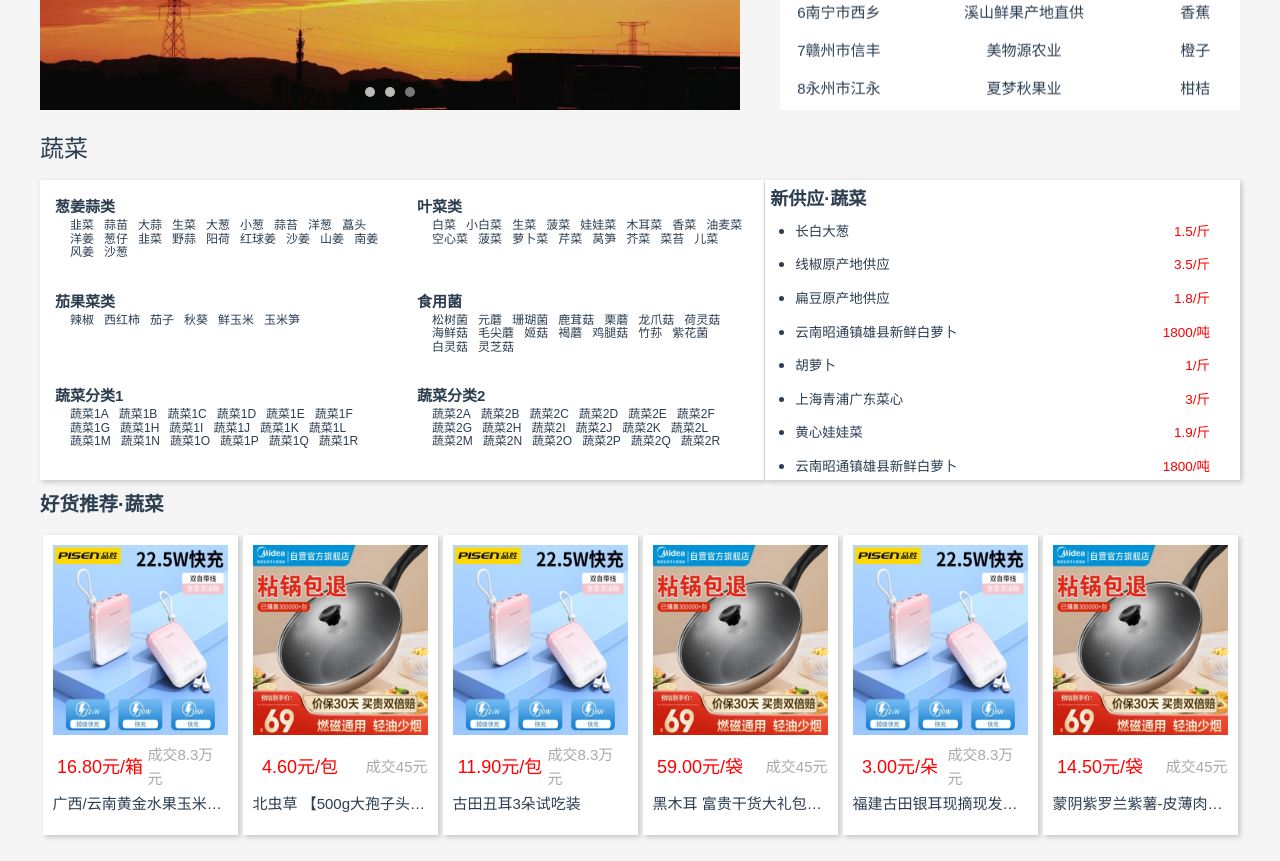
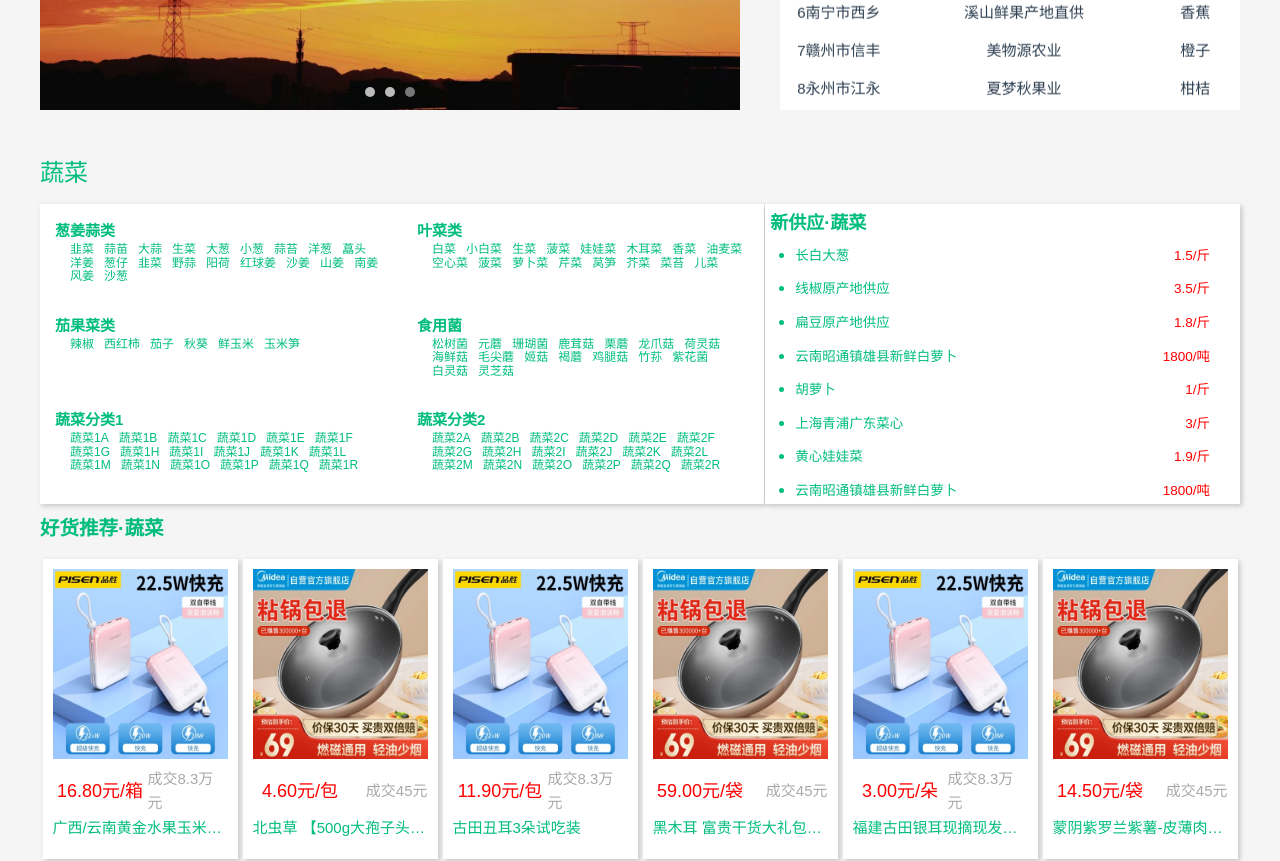
Before and after one commit to Coisini-K/test, a Vue app: page /supply in a window 1280 px wide. Shown: the part 560-1421 px from the top of the page. Built offline with nearby package versions, Linux system fonts and the light colour scheme.

Commit message:
New changes

```diff
--- a/src/constants/routes.js
+++ b/src/constants/routes.js
@@ -3,3 +3,4 @@ export const HOME_PATH = '/';
 export const ABOUT_PATH = '/about';
 export const OTHER_PATH = '/other';
 export const SUPPLY_PATH = '/supply';
+export const DETAIL_PATH ='/detail'
--- a/src/router/routes.js
+++ b/src/router/routes.js
@@ -27,6 +27,11 @@ const routes = [
     component: () => import('@/views/SupplyView.vue'),
   },
   {
+    path: '/detail',
+    name: 'detail',
+    component: () => import('@/views/ProductDetail.vue'),
+  },
+  {
     path: '/:pathMatch(.*)*',
     name: 'not-found',
     component: NotFoundView,
--- a/src/views/SupplyView.vue
+++ b/src/views/SupplyView.vue
@@ -12,6 +12,7 @@
       />
     </div>
 
+    <RouterLink v-once :to="detailPath">
       <div
         v-for="(section, index) in allSections"
         :key="`section-${index}`"
@@ -34,6 +35,7 @@
           />
         </template>
       </div>
+    </RouterLink>
 
     <SectionsModule />
   </div>
@@ -53,8 +55,28 @@ import SupplyUlRight from '@/components/supply/SupplyUlRight.vue';
 import RecommendedProducts from '@/components/RecommendedProducts.vue';
 import SectionsModule from '@/components/supply/SectionsModule.vue';
 
+import { RouterLink } from 'vue-router';
+import { DETAIL_PATH } from '@/constants/routes';
+const detailPath = ref(DETAIL_PATH);
 
-import {deals,vegetables,agriculture,grain,seeds,Agricultural,supplies,machinery,rice,seedlings,sideline,products,equipment,noodles,planting,processing} from '@/constants/supply';
+import {
+  deals,
+  vegetables,
+  agriculture,
+  grain,
+  seeds,
+  Agricultural,
+  supplies,
+  machinery,
+  rice,
+  seedlings,
+  sideline,
+  products,
+  equipment,
+  noodles,
+  planting,
+  processing,
+} from '@/constants/supply';
 
 // 左边电梯导航栏
 import useMainStore from '@/stores';
```
Also changed, not shown: src/views/ProductDetail.vue (renamed from src/components/ProductDetails.vue). Lines whose indentation alone changed are shown as unchanged.
